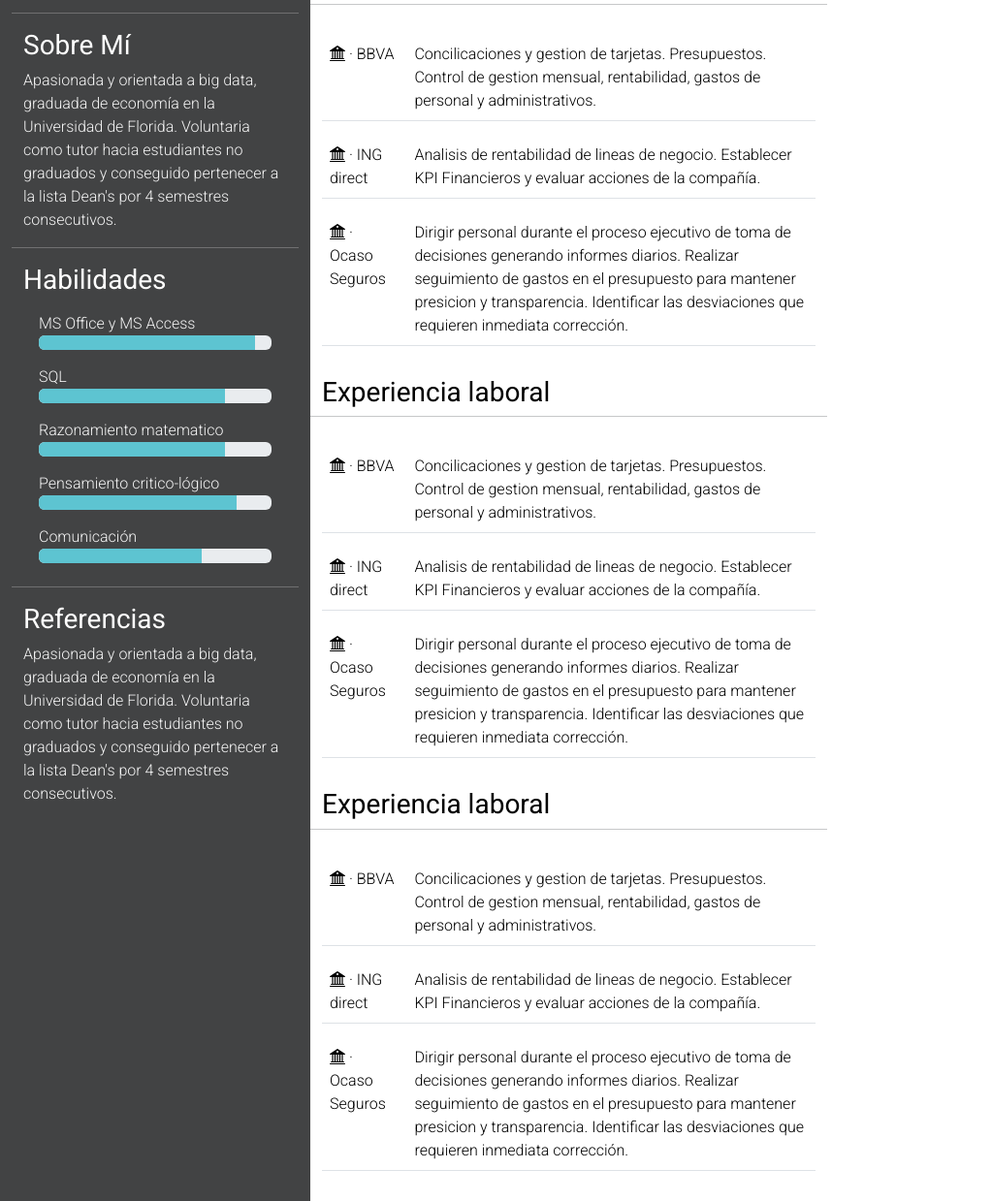
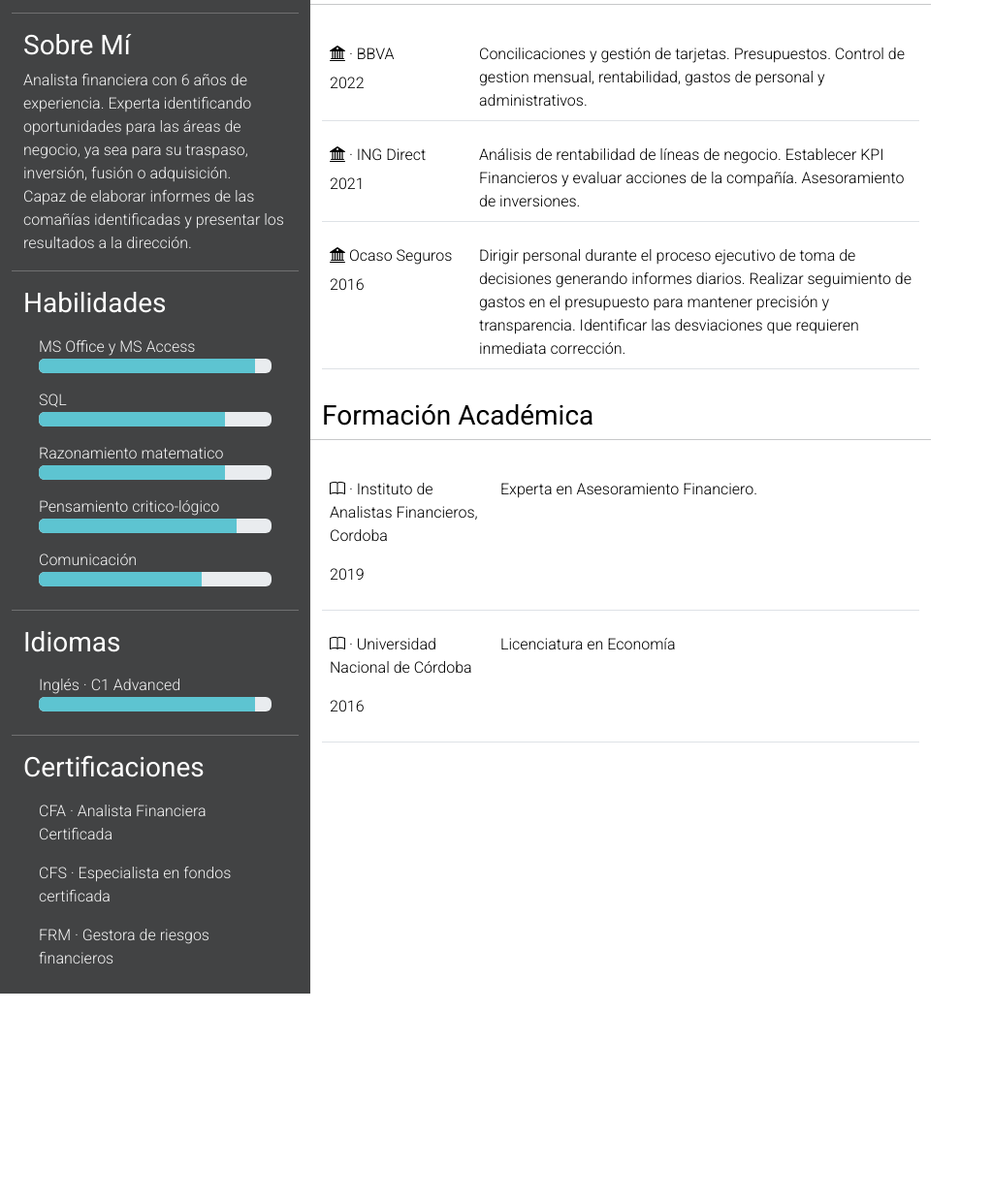
Before and after one commit to matt3127/proyectocv, a plain HTML site: page index.html in a window 1280 px wide. Shown: the part 207-1446 px from the top of the page at 97% size, without its empty margins (0-1023 px from the left). After the commit the page ends 1232 px from the top, so only its background shows below. Drawn offline with nearby package versions, Linux system fonts and the light colour scheme.

Commit message:
agrego datos cv y formateo columna central

```diff
--- a/css/estilo.css
+++ b/css/estilo.css
@@ -3,8 +3,7 @@
     font-weight: 300;
 }
 /*formato columnas de la pagina*/
-.columnaizq {
-    max-width: 432px;
+.colizquierda {
     background-color: rgb(66, 67, 68);
     color: whitesmoke;
 }
@@ -38,7 +37,6 @@ h3{
 #derecha {
     color:black;
 }
-
 h5 {
     font-size: 12px;
 
@@ -57,18 +55,15 @@ h5 {
 .progress-bar{
     background-color: rgb(93, 196, 209);
 }
+/*Iconos columna derecha*/
 .iconitos {
     margin-top:15px;
-
-}
-.border{
-    border-width: rgb(0, 0, 0);
 }
 .table{
     border-collapse: separate;
     border-spacing:0px 15px;
+}
+.fecha {
+    margin:-10px 0px 0px 0px;
 
 }
-.col-xxl-5 {
-    max-width: 750px;
-}
--- a/index.html
+++ b/index.html
@@ -1,6 +1,6 @@
 <!DOCTYPE html>
 <!--data-bs-theme="dark" para modo oscuro-->
-<html lang="en" >
+<html lang="es" >
 <head>
     <meta charset="UTF-8">
     <meta http-equiv="X-UA-Compatible" content="IE=edge">
@@ -29,7 +29,7 @@
   <main>
     <div class="container-fluid">
       <div class="row">
-        <div class="col col-sm-5 col-md-4 col-lg-3 columnaizq"> <!--Columna izquierda, info personal-->
+        <div class="col col-sm-5 col-md-4 col-lg-3 col-xl-3 col-xxl-3 colizquierda"> <!--Columna izquierda, info personal-->
           <!--Foto rostro-->
             <div class="container-md">
               <div class="imagen">
@@ -43,10 +43,11 @@
                 Sobre Mí
               </h3>
               <p>
-                Apasionada y orientada a big data, graduada de economía en la Universidad de Florida. Voluntaria como tutor hacia estudiantes no graduados y conseguido pertenecer a la lista Dean's por 4 semestres consecutivos.
+                Analista financiera con 6 años de experiencia. Experta identificando oportunidades para las áreas de negocio, ya sea para su traspaso, inversión, fusión o adquisición.
+                <br>
+                Capaz de elaborar informes de las comañías identificadas y presentar los resultados a la dirección.
               </p>
             </div>
-            <!--Contenedor info personal-->
           <hr class="my-3">
           <!--Contenedor habilidades-->
           <div class="container">
@@ -57,37 +58,53 @@
               <ul class="list-group">
                 <li class="list-group-item">MS Office y MS Access
                   <div class="progress" role="progressbar" aria-label="barra1" aria-valuenow="25" aria-valuemin="0" aria-valuemax="100">
-                    <div class="progress-bar" style="width: 93%"></div>
+                  <div class="progress-bar" style="width: 93%"></div></div>
+                </li>
                 <li class="list-group-item">SQL
                   <div class="progress" role="progressbar" aria-label="barra2" aria-valuenow="25" aria-valuemin="0" aria-valuemax="100">
-                    <div class="progress-bar" style="width: 80%"></div>
+                  <div class="progress-bar" style="width: 80%"></div></div>
                 </li>
                 <li class="list-group-item">Razonamiento matematico
                   <div class="progress" role="progressbar" aria-label="barra3" aria-valuenow="25" aria-valuemin="0" aria-valuemax="100">
-                    <div class="progress-bar" style="width: 80%"></div>
+                  <div class="progress-bar" style="width: 80%"></div></div>
                 </li>
                 <li class="list-group-item">Pensamiento critico-lógico
                   <div class="progress" role="progressbar" aria-label="barra4" aria-valuenow="25" aria-valuemin="0" aria-valuemax="100">
-                    <div class="progress-bar" style="width: 85%"></div>
+                  <div class="progress-bar" style="width: 85%"></div></div>
                 </li>
                 <li class="list-group-item">Comunicación
-                <div class="progress" role="progressbar" aria-label="barra5" aria-valuenow="25" aria-valuemin="0" aria-valuemax="100">
-                  <div class="progress-bar" style="width: 70%"></div>
-                  </li>
+                  <div class="progress" role="progressbar" aria-label="barra5" aria-valuenow="25" aria-valuemin="0" aria-valuemax="100">
+                  <div class="progress-bar" style="width: 70%"></div></div>
+                </li>
               </ul>
           </div>
           <hr class="my-3">
-          <!--Contenedor referencias-->
+          <!--Contenedor idiomas-->
+          <div class="container">
+            <h3>Idiomas</h3>
+            <ul class="list-group">
+              <li class="list-group-item">Inglés · C1 Advanced
+                <div class="progress" role="progressbar" aria-label="barra5" aria-valuenow="25" aria-valuemin="0" aria-valuemax="100">
+                <div class="progress-bar" style="width: 93%"></div></div>
+              </li>
+            </ul>
+
+          </div>
+          <hr class="my-3">
+          <!--Contenedor certificaciones-->
           <div class="container">
             <h3>
-              Referencias
+              Certificaciones
             </h3>
-            <p>
-              Apasionada y orientada a big data, graduada de economía en la Universidad de Florida. Voluntaria como tutor hacia estudiantes no graduados y conseguido pertenecer a la lista Dean's por 4 semestres consecutivos.
+              <ul class="list-group">
+              <li class="list-group-item">CFA · Analista Financiera Certificada</li>
+              <li class="list-group-item">CFS · Especialista en fondos certificada</li>
+              <li class="list-group-item">FRM · Gestora de riesgos financieros</li>
+              </ul>
             </p>
           </div>
         </div>
-        <div class="col col-sm-6 col-md-7 col-lg-5 col-xxl-5"> <!--Columna centrica de la pagina, cuerpo-->
+        <div class="col col-sm-6 col-md-7 col-lg-6 col-xl-6 col-xxl-6"> <!--Columna centrica de la pagina, cuerpo-->
           <header>
             <div class="row"> <!--fila de encabezado-->
               <h1> Josefina <br> Barroso</h1>
@@ -95,99 +112,75 @@
               <hr class="my-1">
             </div>
           </header>
-          <div class="row"> <!--Fila de exp. laboral-->
+          <div class="row"> <!--Fila contenedora y tabla de exp. laboral-->
             <h3 id="derecha">
               Experiencia laboral
             </h3>
             <hr>
-            <!--Tabla de contenido experiencia laboral-->
-            <div class="container text-left">
+            <div class="container">
               <table class="table table-hover">
                 <tbody>
                   <tr>
-                    <td>
-                      <i class="bi bi-bank2"></i> · BBVA
+                    <td class="col-2 col-sm-1 col-md-3 col-xl-2">
+                      <p class="text-start"><i class="bi bi-bank2 icon1"></i> · BBVA</p>
+                      <p class="fecha">2022</p>
                     </td>
-                    <td>
-                      Concilicaciones y gestion de tarjetas. Presupuestos. Control de gestion mensual, rentabilidad, gastos de personal y administrativos.
+                    <td class="col-6">
+                      Concilicaciones y gestión de tarjetas. Presupuestos. Control de gestion mensual, rentabilidad, gastos de personal y administrativos.
                     </td>
                   </tr>
                   <tr>
-                    <td><i class="bi bi-bank2"></i> · ING direct</td>
                     <td>
-                      Analisis de rentabilidad de lineas de negocio. Establecer KPI Financieros y evaluar acciones de la compañía.
+                      <p class="text-start"><i class="bi bi-bank2 icon1"></i> · ING Direct</p>
+                      <p class="fecha">2021</p>
+                    </td>
+                    <td>
+                      Análisis de rentabilidad de líneas de negocio. Establecer KPI Financieros y evaluar acciones de la compañía. Asesoramiento de inversiones.
                     </td>
                   </tr>
                   <tr>
-                    <td><i class="bi bi-bank2"></i> · Ocaso Seguros</td>
                     <td>
-                      Dirigir personal durante el proceso ejecutivo de toma de decisiones generando informes diarios. Realizar seguimiento de gastos en el presupuesto para mantener presicion y transparencia. Identificar las desviaciones que requieren inmediata corrección.
+                      <p class="text-start"><i class="bi bi-bank2 icon1"></i> Ocaso Seguros </p>
+                      <p class="fecha">2016</p>
+                    </td>
+                    <td>
+                      Dirigir personal durante el proceso ejecutivo de toma de decisiones generando informes diarios. Realizar seguimiento de gastos en el presupuesto para mantener precisión y transparencia. Identificar las desviaciones que requieren inmediata corrección.
                     </td>
                   </tr>
                 </tbody>
               </table>
             </div>
           </div>
-          <div class="row"> <!--Fila de exp. laboral-->
+          <div class="row"><!--Fila contenedora y tabla formacion academica-->
             <h3 id="derecha">
-              Experiencia laboral
+              Formación Académica
             </h3>
             <hr>
-            <!--Tabla de contenido experiencia laboral-->
             <div class="container text-left">
               <table class="table table-hover">
                 <tbody>
                   <tr>
-                    <td>
-                      <i class="bi bi-bank2"></i> · BBVA
+                    <td class="col-2 col-sm-1 col-md-3 col-xl-2">
+                      <p>
+                        <i class="bi bi-book icon1"></i> · Instituto de Analistas Financieros, Cordoba
+                      </p>
+                      <p>
+                        2019
+                      </p>
                     </td>
-                    <td>
-                      Concilicaciones y gestion de tarjetas. Presupuestos. Control de gestion mensual, rentabilidad, gastos de personal y administrativos.
+                    <td class="col-5">
+                      <p>Experta en Asesoramiento Financiero.</p>
                     </td>
                   </tr>
                   <tr>
-                    <td><i class="bi bi-bank2"></i> · ING direct</td>
                     <td>
-                      Analisis de rentabilidad de lineas de negocio. Establecer KPI Financieros y evaluar acciones de la compañía.
-                    </td>
-                  </tr>
-                  <tr>
-                    <td><i class="bi bi-bank2"></i> · Ocaso Seguros</td>
-                    <td>
-                      Dirigir personal durante el proceso ejecutivo de toma de decisiones generando informes diarios. Realizar seguimiento de gastos en el presupuesto para mantener presicion y transparencia. Identificar las desviaciones que requieren inmediata corrección.
-                    </td>
-                  </tr>
-                </tbody>
-              </table>
-            </div>
-          </div>
-          <div class="row"> <!--Fila de exp. laboral-->
-            <h3 id="derecha">
-              Experiencia laboral
-            </h3>
-            <hr>
-            <!--Tabla de contenido experiencia laboral-->
-            <div class="container text-left">
-              <table class="table table-hover">
-                <tbody>
-                  <tr>
-                    <td>
-                      <i class="bi bi-bank2"></i> · BBVA
+                      <p>
+                        <i class="bi bi-book icon1"></i> · Universidad Nacional de Córdoba</p>
+                        <p>2016</p>
+                      </p>
                     </td>
                     <td>
-                      Concilicaciones y gestion de tarjetas. Presupuestos. Control de gestion mensual, rentabilidad, gastos de personal y administrativos.
-                    </td>
-                  </tr>
-                  <tr>
-                    <td><i class="bi bi-bank2"></i> · ING direct</td>
-                    <td>
-                      Analisis de rentabilidad de lineas de negocio. Establecer KPI Financieros y evaluar acciones de la compañía.
-                    </td>
-                  </tr>
-                  <tr>
-                    <td><i class="bi bi-bank2"></i> · Ocaso Seguros</td>
-                    <td>
-                      Dirigir personal durante el proceso ejecutivo de toma de decisiones generando informes diarios. Realizar seguimiento de gastos en el presupuesto para mantener presicion y transparencia. Identificar las desviaciones que requieren inmediata corrección.
+                      <p>Licenciatura en Economía</p>
                     </td>
                   </tr>
                 </tbody>
@@ -195,7 +188,7 @@
             </div>
           </div>
       </div>
-        <div class="col col-xxl-2"> <!--Columna derecha, iconos-->
+        <div class="col col-lg-3 col-xxl-3"> <!--Columna derecha, iconos-->
           <div class="row" >
           <div class="container iconitos">
             <div>
```
